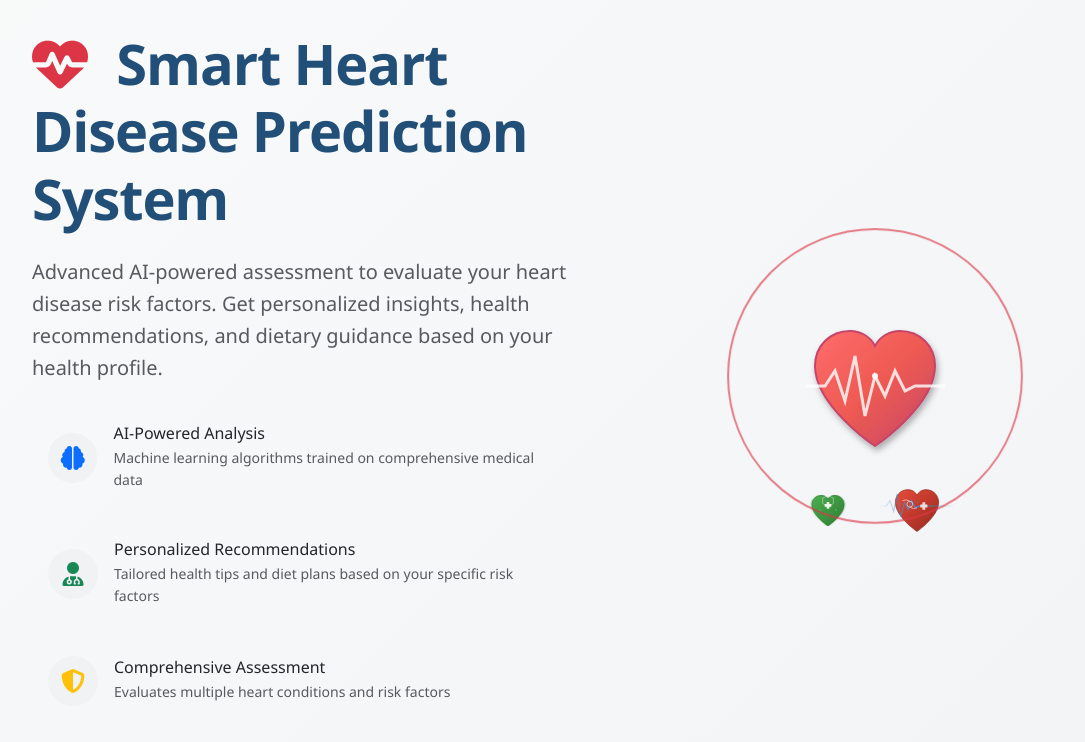
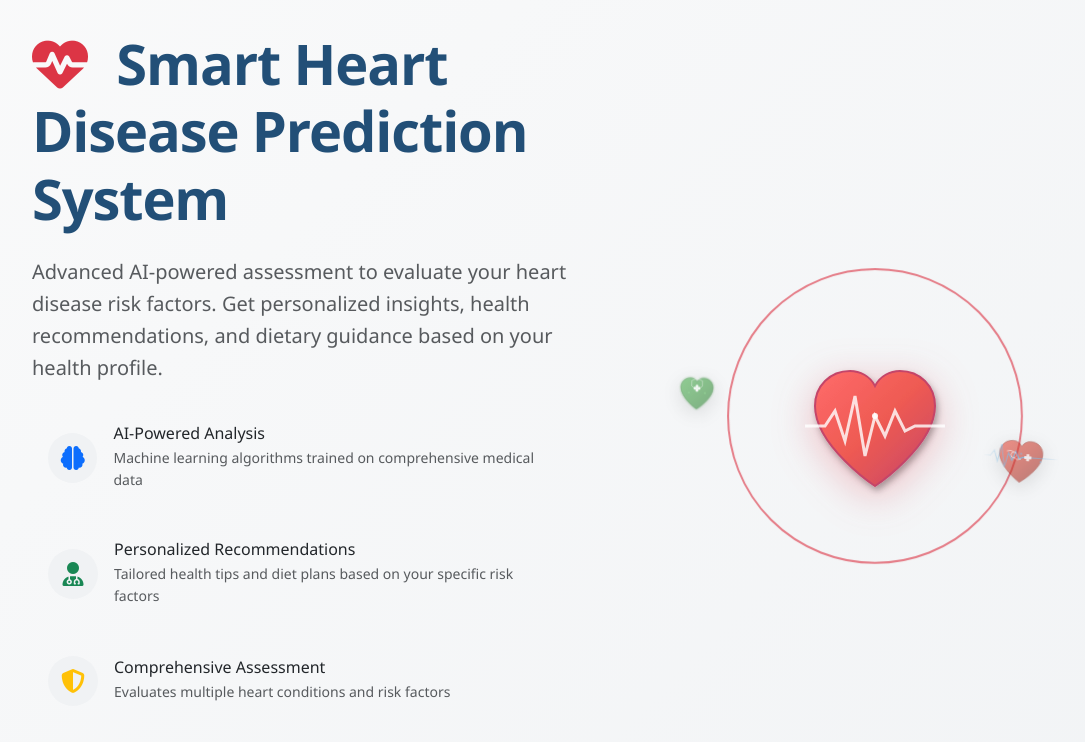
Before and after one commit to piyushthawale19/Heart-Disease-Prediction-System, a Flask app: page / in a window 1280 px wide. Shown: the part 64-806 px from the top of the page, without its empty margins (50-1135 px from the left). Run offline with Flask 3, Linux system fonts and the light colour scheme; parts of the project's set-up code (start-up, migrations or seed data) failed here and were passed over.

Commit message:
Enhance visual appeal of the website by adding heart-related graphics
Adds CSS rules to style and animate heart images on the landing and results pages.

Replit-Commit-Author: Agent
Replit-Commit-Session-Id: ef1ca274-85b4-4294-b33e-537e795cd3ff
Replit-Commit-Screenshot-Url: https://storage.googleapis.com/screenshot-production-us-central1/c4255d7b-1545-4f48-9f19-64504e0ea404/c38f3852-9f7b-4528-bf0d-9bb2f719b412.jpg

```diff
--- a/static/css/style.css
+++ b/static/css/style.css
@@ -439,3 +439,58 @@ footer {
         animation: none;
     }
 }
+
+/* Heart Image Styles */
+.heart-main-image {
+    transition: transform 0.3s ease;
+    filter: drop-shadow(0 10px 20px rgba(220, 53, 69, 0.3));
+}
+
+.heart-main-image:hover {
+    transform: scale(1.05);
+}
+
+.floating-hearts {
+    position: absolute;
+    top: 0;
+    left: 0;
+    right: 0;
+    bottom: 0;
+    pointer-events: none;
+}
+
+.floating-heart {
+    position: absolute;
+    opacity: 0.6;
+    filter: drop-shadow(0 5px 10px rgba(0, 0, 0, 0.2));
+}
+
+.heart-1 {
+    top: 20%;
+    left: 10%;
+    animation: float 3s ease-in-out infinite;
+}
+
+.heart-2 {
+    top: 60%;
+    right: 15%;
+    animation: float 4s ease-in-out infinite reverse;
+}
+
+@keyframes float {
+    0%, 100% {
+        transform: translateY(0px) rotate(0deg);
+    }
+    50% {
+        transform: translateY(-20px) rotate(5deg);
+    }
+}
+
+/* Results page heart styling */
+.results-main .card-header img {
+    transition: transform 0.3s ease;
+}
+
+.results-main .card-header img:hover {
+    transform: scale(1.1);
+}
```
